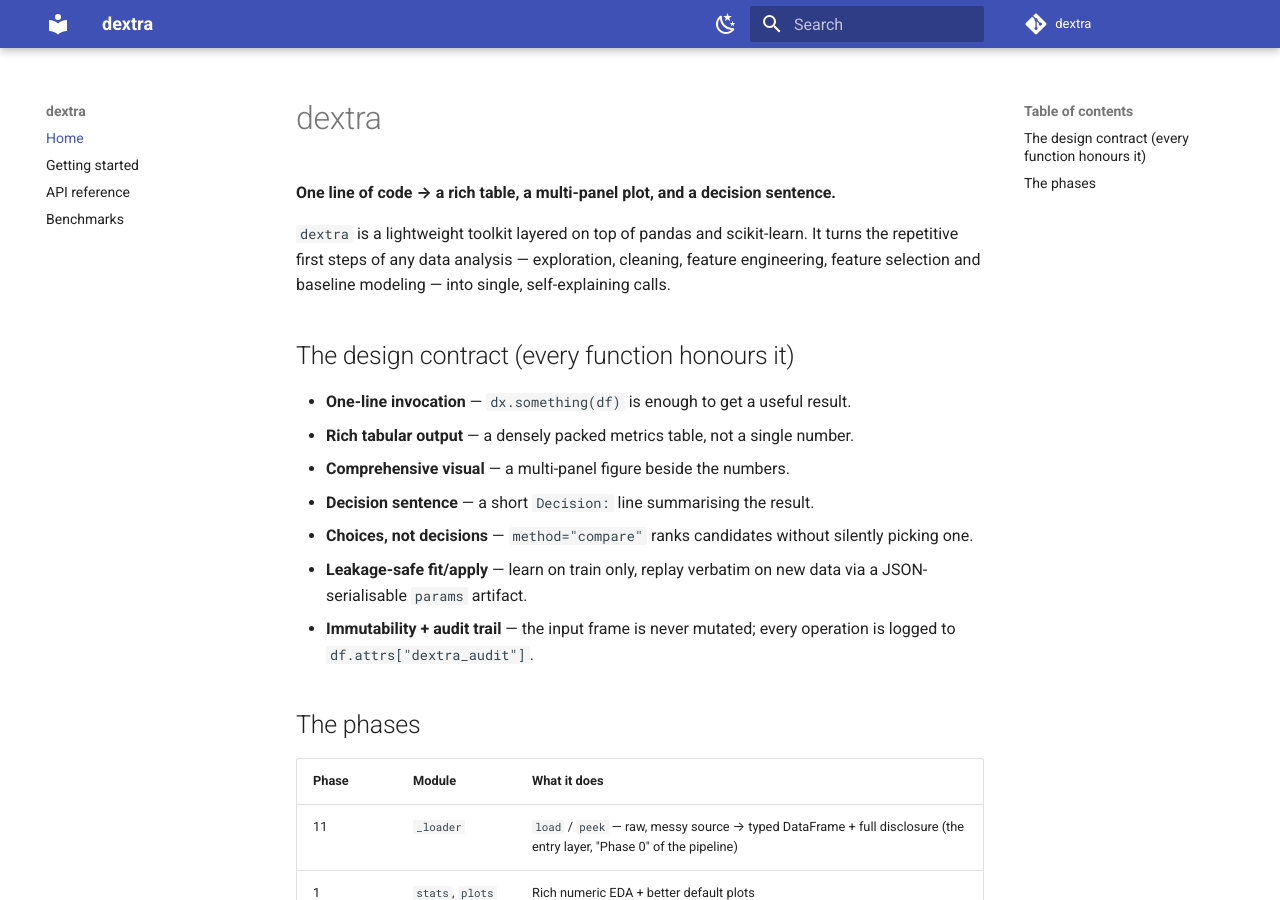
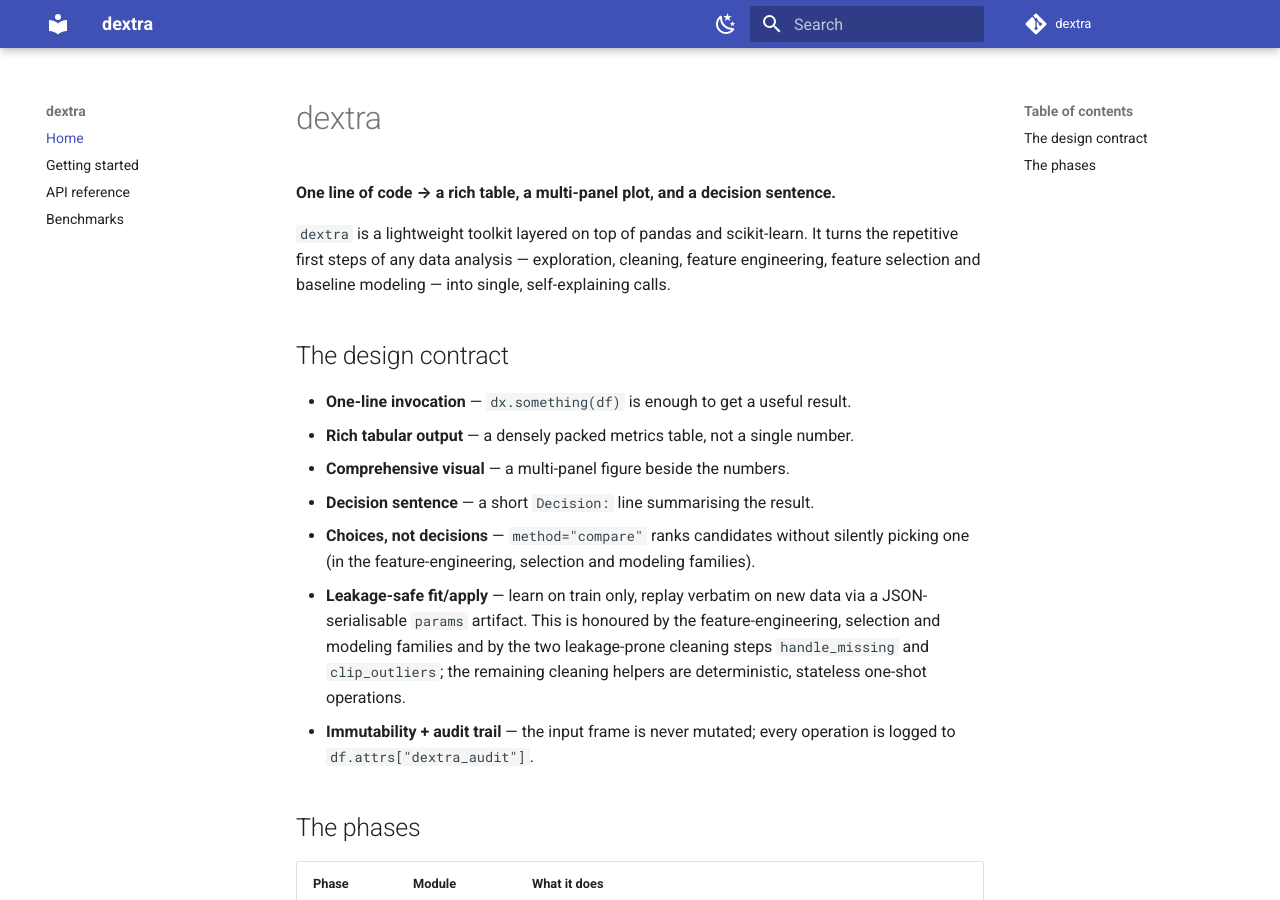
Before and after one commit to ahmedabdeltawab602-collab/dextra, an MkDocs documentation site: the page built from docs/index.md, in a window 1280 px wide and 900 px high. Built offline with MkDocs 1.6.1 and Material for MkDocs 9.7.7, drawn with Linux system fonts in a browser that asks for light colours; comment, search, counter and statistics services are not loaded.

Commit message:
feat(features): M-5(c) wire impute/winsor into featpipe; honest fit/apply scope
handle_missing and clip_outliers are now valid featpipe steps; dispatch uses canonical keys so apply replays sp['function'] verbatim; _featpipe_compare_key handles strategy=; both join the _FAMILIES API-contract check; docs/index.md fit/apply claim scoped honestly to features/selection/modeling + handle_missing/clip_outliers (remaining cleaning helpers are stateless one-shot). Acceptance eval_37c 8/8; pytest exit=0; eval_38/38b/310b no regression. Closes slice 2 (M-5).

```diff
--- a/docs/index.md
+++ b/docs/index.md
@@ -7,16 +7,20 @@
 feature engineering, feature selection and baseline modeling — into single,
 self-explaining calls.
 
-## The design contract (every function honours it)
+## The design contract
 
 - **One-line invocation** — `dx.something(df)` is enough to get a useful result.
 - **Rich tabular output** — a densely packed metrics table, not a single number.
 - **Comprehensive visual** — a multi-panel figure beside the numbers.
 - **Decision sentence** — a short `Decision:` line summarising the result.
 - **Choices, not decisions** — `method="compare"` ranks candidates without
-  silently picking one.
+  silently picking one (in the feature-engineering, selection and
+  modeling families).
 - **Leakage-safe fit/apply** — learn on train only, replay verbatim on new data
-  via a JSON-serialisable `params` artifact.
+  via a JSON-serialisable `params` artifact. This is honoured by the
+  feature-engineering, selection and modeling families and by the two
+  leakage-prone cleaning steps `handle_missing` and `clip_outliers`; the
+  remaining cleaning helpers are deterministic, stateless one-shot operations.
 - **Immutability + audit trail** — the input frame is never mutated; every
   operation is logged to `df.attrs["dextra_audit"]`.
 
```
Also changed, not shown: CHANGELOG.md (+1 -1 lines), FEATURES_PHILOSOPHY.md (+3 -1 lines), 2 other files.
